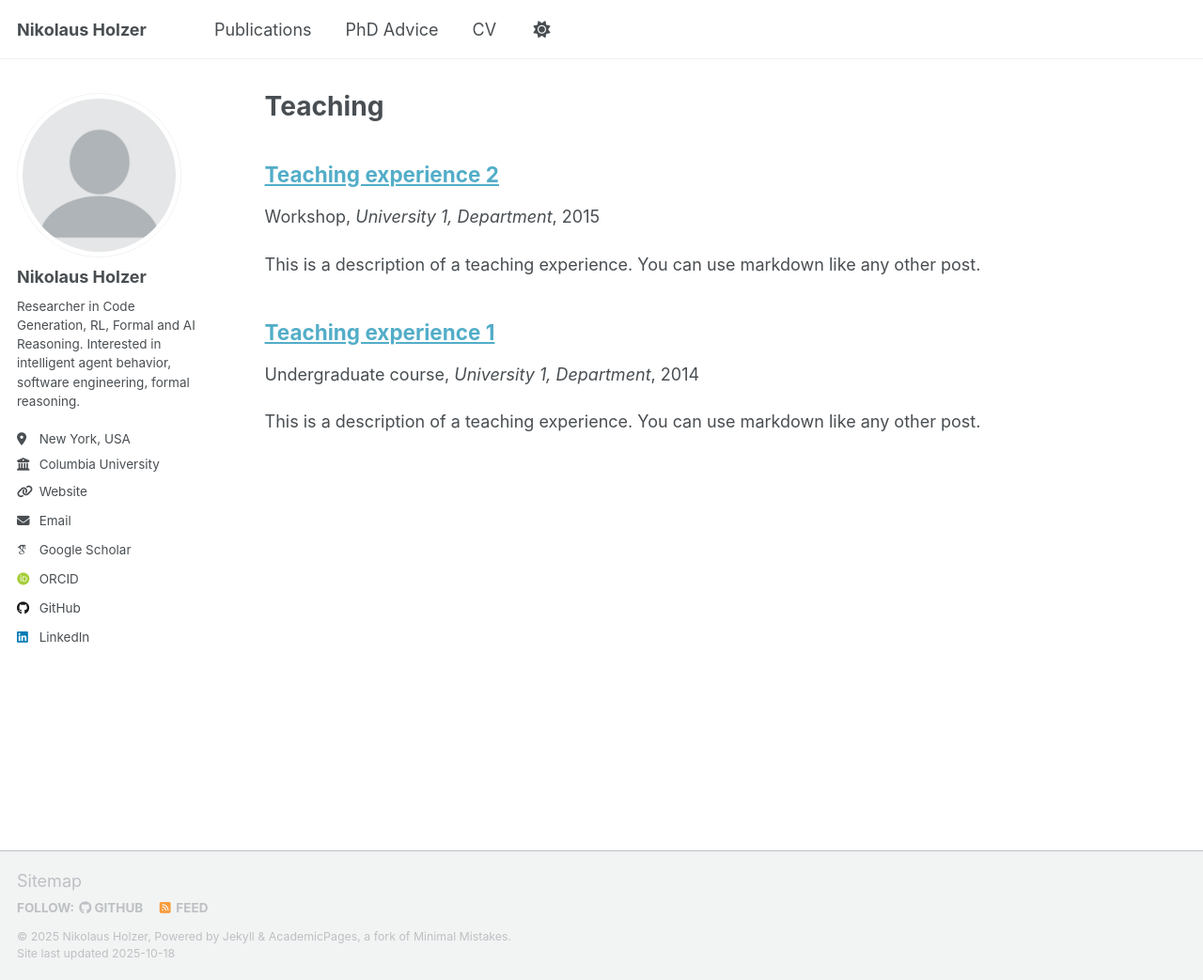
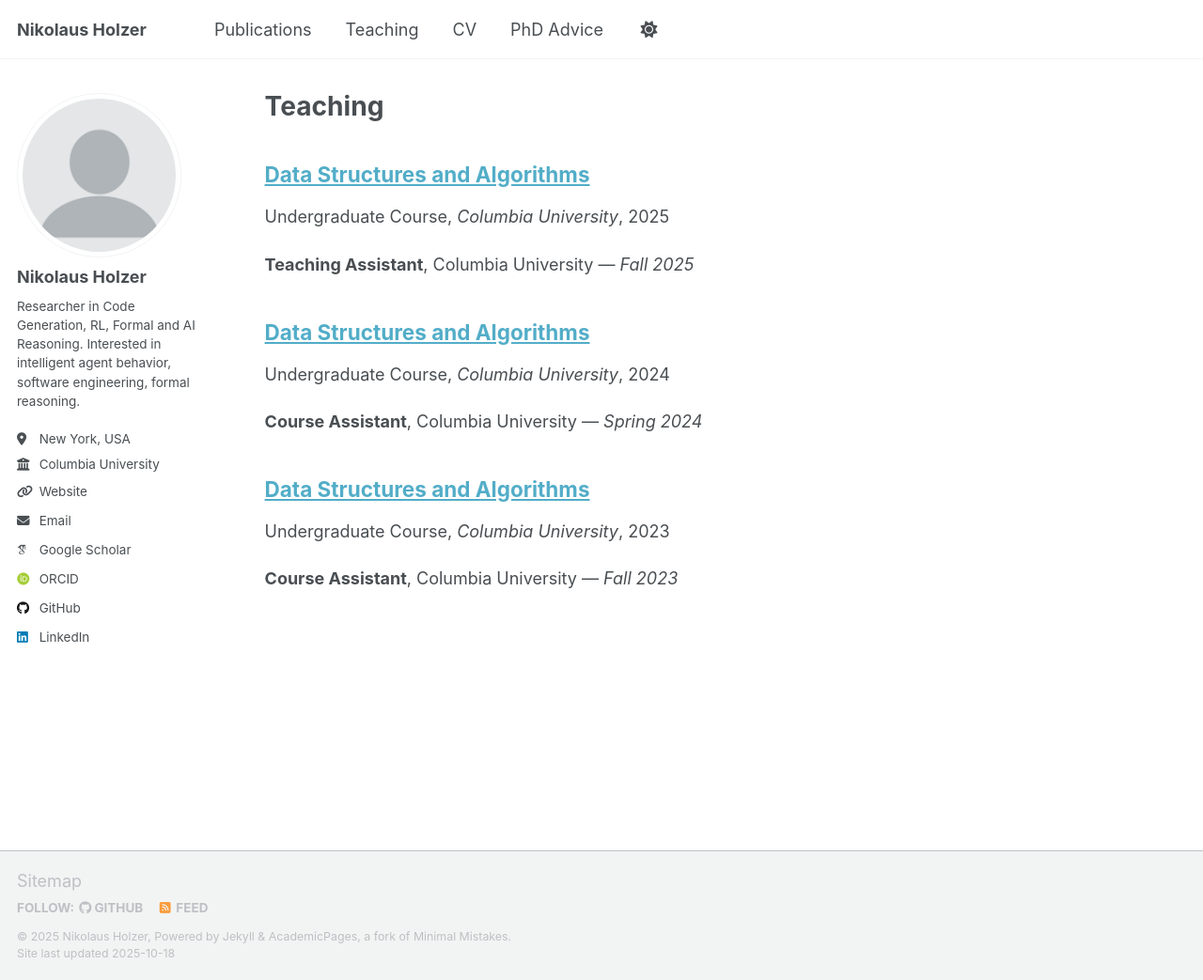
Before and after one commit to nik-hz/nik-hz.github.io, a Jekyll site: the page built from _pages/teaching.html, in a window 1280 px wide and 1043 px high. Shown: the whole window at 94% size. Built offline with Jekyll 4.4.1, drawn with Linux system fonts in a browser that asks for light colours; some web fonts are replaced; a script that is not in the unit is left out.

Commit message:
update teaching

```diff
--- a/_teaching/2014-spring-teaching-1.md
+++ /dev/null
@@ -1,20 +0,0 @@
----
-title: "Teaching experience 1"
-collection: teaching
-type: "Undergraduate course"
-permalink: /teaching/2014-spring-teaching-1
-venue: "University 1, Department"
-date: 2014-01-01
-location: "City, Country"
----
-
-This is a description of a teaching experience. You can use markdown like any other post.
-
-Heading 1
-======
-
-Heading 2
-======
-
-Heading 3
-======
--- a/_teaching/2015-spring-teaching-2.md
+++ /dev/null
@@ -1,20 +0,0 @@
----
-title: "Teaching experience 2"
-collection: teaching
-type: "Workshop"
-permalink: /teaching/2015-spring-teaching-1
-venue: "University 1, Department"
-date: 2015-01-01
-location: "City, Country"
----
-
-This is a description of a teaching experience. You can use markdown like any other post.
-
-Heading 1
-======
-
-Heading 2
-======
-
-Heading 3
-======
--- /dev/null
+++ b/_teaching/COMS_1002_25.md
@@ -0,0 +1,12 @@
+---
+title: "Data Structures and Algorithms"
+collection: teaching
+type: "Undergraduate Course"
+permalink: /teaching/cs-1002-f25
+venue: "Columbia University"
+date: 2025-09-01
+---
+
+**Teaching Assistant**, Columbia University — *Fall 2025*
+
+TA for cs 1002
--- /dev/null
+++ b/_teaching/COMS_3134_23.md
@@ -0,0 +1,13 @@
+---
+title: "Data Structures and Algorithms"
+collection: teaching
+type: "Undergraduate Course"
+permalink: /teaching/data-structures-f23
+venue: "Columbia University"
+date: 2023-09-01
+---
+
+**Course Assistant**, Columbia University — *Fall 2023*
+
+Helped administer a class of over 400 students.
+Led weekly recitations and review sessions, held office hours, and served as a liaison between students and instructors to ensure smooth communication and grading coordination.
--- /dev/null
+++ b/_teaching/COMS_3134_24.md
@@ -0,0 +1,13 @@
+---
+title: "Data Structures and Algorithms"
+collection: teaching
+type: "Undergraduate Course"
+permalink: /teaching/data-structures-s24
+venue: "Columbia University"
+date: 2024-01-01
+---
+
+**Course Assistant**, Columbia University — *Spring 2024*
+
+Helped administer a class of over 400 students.
+Led weekly recitations and review sessions, held office hours, and served as a liaison between students and instructors to ensure smooth communication and grading coordination.
```
Also changed, not shown: _data/navigation.yml (+5 -4 lines).
